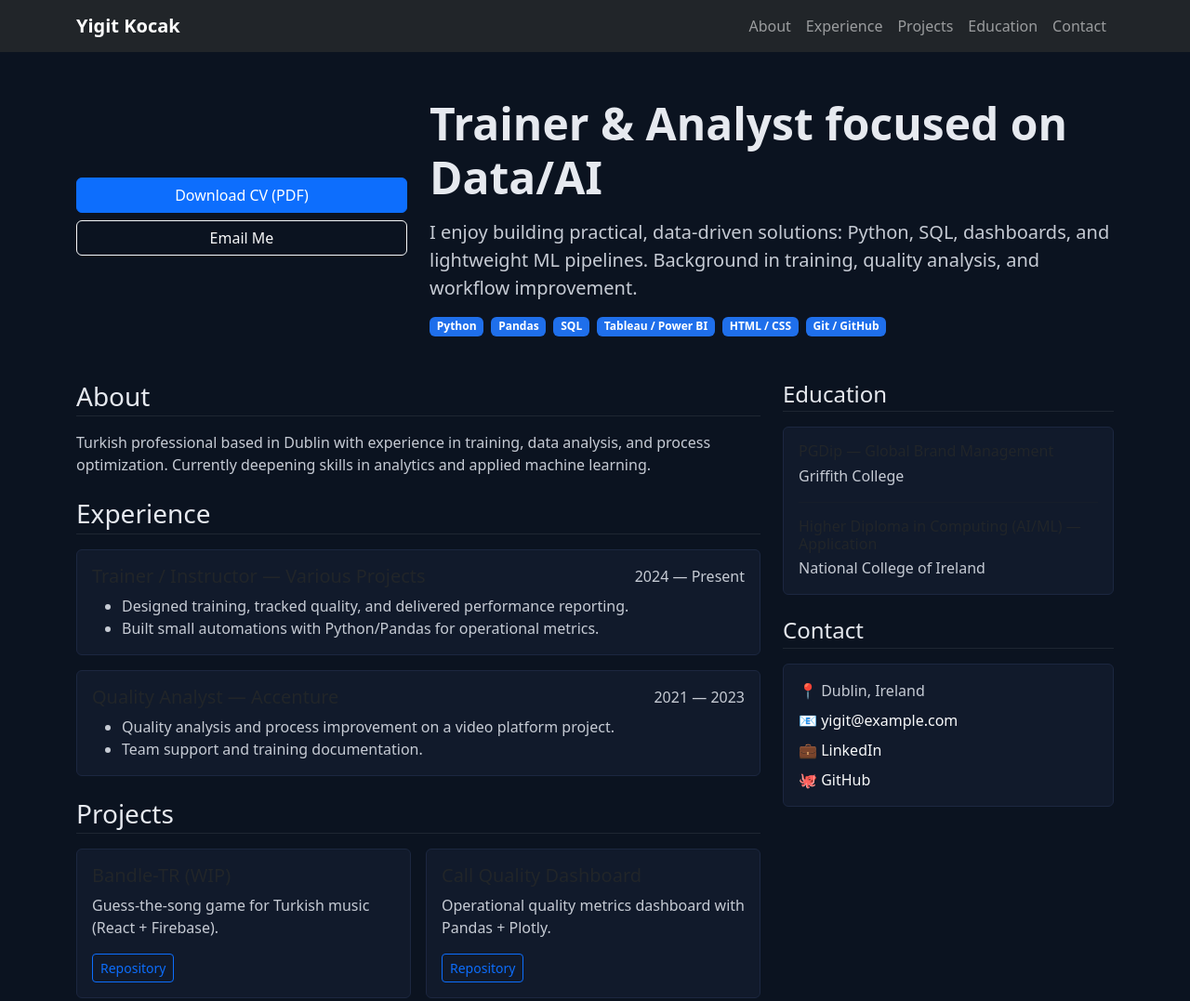
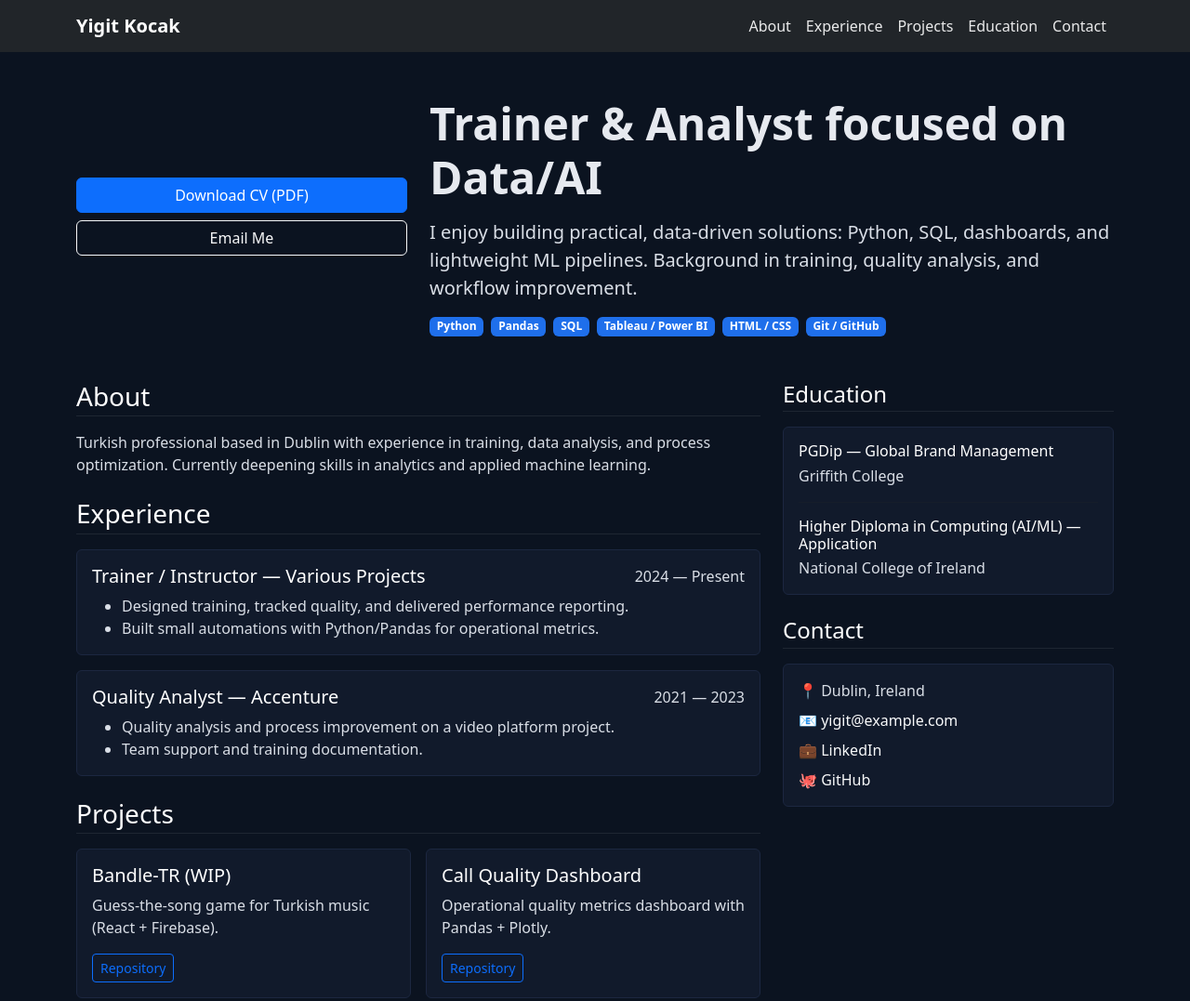
Before and after one commit to yigitkocako/yigitkocako.github.io, a plain HTML site: page index.html in a window 1280 px wide. Shown: the top 1077 px of the page at 93% size. Drawn offline with nearby package versions, Linux system fonts and the light colour scheme.

Commit message:
Update index.html

```diff
--- a/index.html
+++ b/index.html
@@ -17,6 +17,25 @@
     .badge-skill{ background:#1f6feb; }
     .avatar{ width:140px; height:140px; object-fit:cover; border-radius:50%; border:3px solid #1f6feb; }
     .section-title{ border-bottom:1px solid rgba(255,255,255,.08); padding-bottom:.25rem; margin-bottom:1rem; }
+    /* --- High-contrast overrides --- */
+.card h3,
+.card .h5,
+.section-title {
+  color: #ffffff !important;   /* experience/project card titles & section headers */
+}
+
+.text-soft {
+  color: #d9dee6 !important;   /* a bit brighter body text */
+}
+
+/* Navbar links brighter */
+.navbar-dark .navbar-nav .nav-link {
+  color: rgba(255,255,255,.9) !important;
+}
+.navbar-dark .navbar-nav .nav-link:hover {
+  color: #ffffff !important;
+}
+
   </style>
 
   <!-- Basic SEO -->
```
